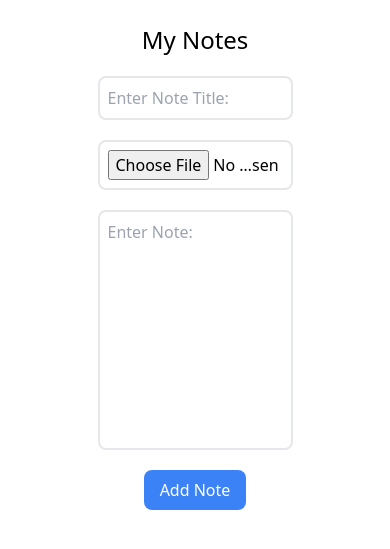
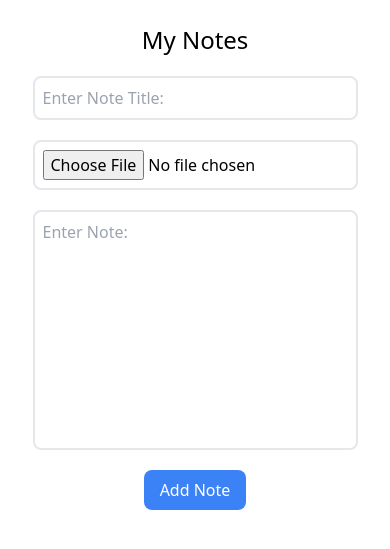
Before and after one commit to realUmasorDavid/noteapp, a Django app: page /new in a window 390 px wide. Shown: the top 549 px of the page. Run offline with Django 5.2, Linux system fonts and the light colour scheme; some libraries are stand-ins or nearby versions.

Commit message:
mobile upload sizing fix

```diff
--- a/main/note/models.py
+++ b/main/note/models.py
@@ -7,7 +7,7 @@ class Note(models.Model):
     id = models.AutoField(primary_key=True)
     title = models.CharField(max_length=255)
     content = models.TextField()
-    image = models.ImageField(upload_to='note_image')
+    image = models.ImageField(upload_to='note_image', blank=True, null=True)
     created_by = models.ForeignKey(User, blank=True, null=True,  on_delete=models.CASCADE)
     created_at = models.DateTimeField(auto_now_add=True)
 
--- a/main/templates/index.html
+++ b/main/templates/index.html
@@ -85,7 +85,7 @@
                 <div>
                     <h4 name="title" class="text-gray-800 font-bold mb-3">{{ notes.title }}</h4>
                     <p name="content" class="text-gray-800 text-sm">{{ notes.content }}</p>
-                    <img src="{{ notes.image.url }}" alt="" width="96" height="96" class="my-2">
+                    <img src="{{ notes.image.url }}" alt="" width="96" height="96" class="my-2 max-h-32">
                 </div>
                 <div>
                     <div class="flex items-center justify-between text-gray-800">
--- a/main/templates/new.html
+++ b/main/templates/new.html
@@ -13,10 +13,10 @@
     <form method="post" enctype="multipart/form-data" class="flex flex-col items-center text-left mt-6">
         {% csrf_token %}
         <h1 class="text-2xl">My Notes</h1>
-        <input type="text" name="title" id="" class="border-2 w-1/2 mt-5 p-2 rounded-lg"
+        <input type="text" name="title" id="" class="border-2 w-5/6 mt-5 p-2 rounded-lg"
             placeholder="Enter Note Title:">
-        <input type="file" name="image" id="image" class="border-2 w-1/2 mt-5 p-2 rounded-lg" placeholder="Note Image">
-        <Textarea name="content" placeholder="Enter Note:" class="border-2 w-1/2 my-5 p-2 h-60 rounded-lg resize-none"></Textarea>
+        <input type="file" name="image" id="image" class="border-2 w-5/6 mt-5 p-2 rounded-lg" placeholder="Note Image">
+        <Textarea name="content" placeholder="Enter Note:" class="border-2 w-5/6 my-5 p-2 h-60 rounded-lg resize-none"></Textarea>
         <button type="submit" class="bg-blue-500 px-4 py-2 rounded-lg text-white">Add Note</button>
 
     </form>
```
Also changed, not shown: main/db.sqlite3, main/media/note_image/jagaban_Zu0Dt6S.jpeg (added), main/media/note_image/xx.jpg (added), main/note/migrations/0003_alter_note_image.py (added).
